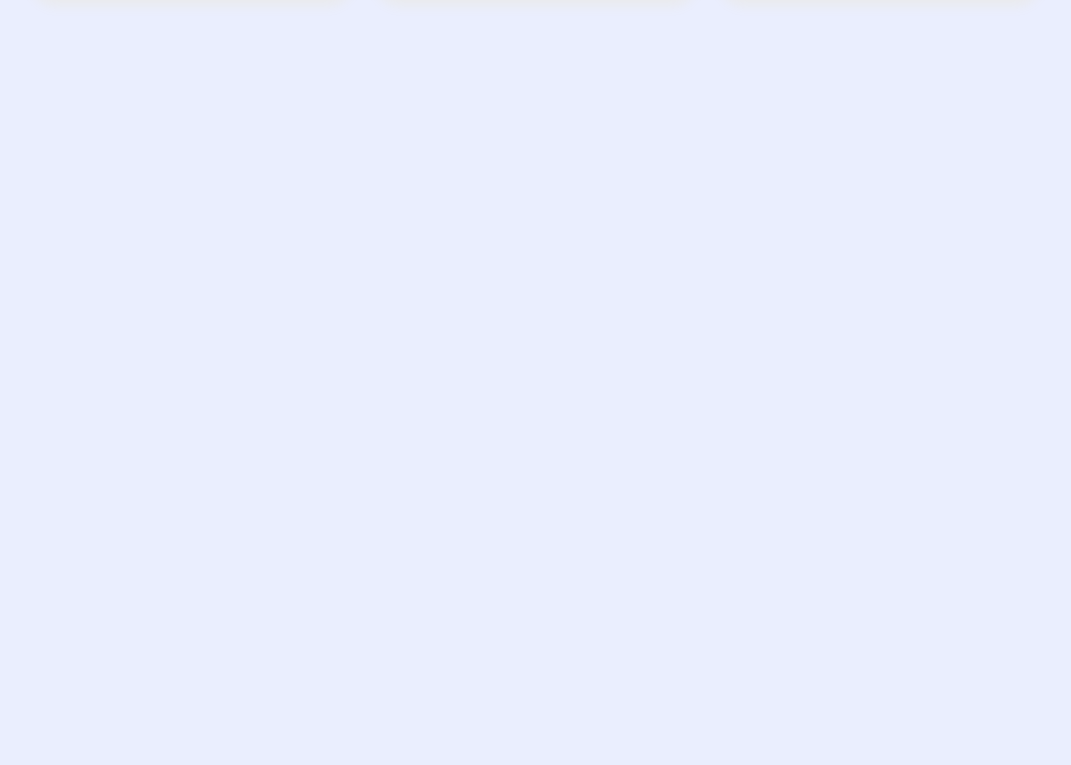
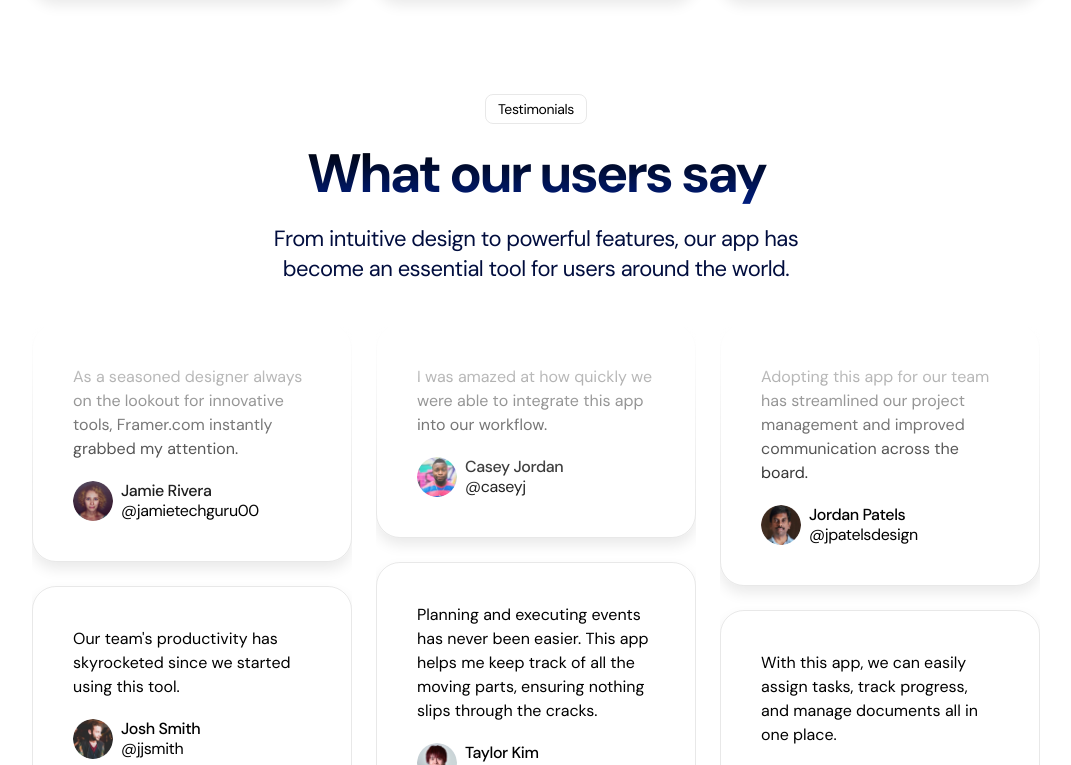
Before and after one commit to ibrohim-developer/landing, a Next.js app: page / in a window 1280 px wide. Shown: the part 3115-3880 px from the top of the page, without its empty margins (104-1175 px from the left). Before the commit the page ends 3209 px from the top, so only its background shows below. Built offline with nearby package versions, Linux system fonts and the light colour scheme.

Commit message:
finished testimonial section

```diff
--- a/src/app/globals.css
+++ b/src/app/globals.css
@@ -31,4 +31,8 @@
   .section-heading{
     @apply max-w-[540px] mx-auto;
   }
+
+  .card{
+    @apply p-10 border border-[#222222]/10 rounded-3xl shadow-[0_7px_14px_#eaeaea] max-w-xs w-full;
+  }
 }
--- a/src/app/page.tsx
+++ b/src/app/page.tsx
@@ -3,6 +3,7 @@ import { Hero } from '@/sections/Hero';
 import { LogoTicker } from '@/sections/LogoTicker';
 import { ProductShowcase } from './../sections/ProductShowcase';
 import { Pricing } from './../sections/Pricing';
+import { Testimonials } from './../sections/Testimonials';
 
 export default function Home() {
   return(
@@ -12,6 +13,7 @@ export default function Home() {
       <LogoTicker />
       <ProductShowcase />
       <Pricing />
+      <Testimonials />
     </>
   );
 }
--- a/src/sections/Pricing.tsx
+++ b/src/sections/Pricing.tsx
@@ -56,7 +56,7 @@ const pricingTiers = [
 export const Pricing = () => {
   return (
     <>
-      <section className="py-24">
+      <section className="py-24 bg-white">
         <div className="container">
           <div className="section-heading">
             <h2 className="section-title">Pricing</h2>
@@ -64,7 +64,7 @@ export const Pricing = () => {
           </div>
           <div className="flex flex-col gap-6 items-center mt-10 lg:flex-row lg:items-end justify-center">
             {pricingTiers.map(({title, monthlyPrice, buttonText, popular, inverse, features}) => (
-              <div className={twMerge("p-10 border border-[#f1f1f1] rounded-3xl shadow-[0_7px_14px_#eaeaea] max-w-xs w-full", inverse === true && 'border-black bg-black text-white')}>
+              <div className={twMerge("p-10 border border-solid border-[#222222]/10 rounded-3xl shadow-[0_7px_14px_#eaeaea] max-w-xs w-full", inverse === true && 'border-black bg-black text-white')}>
                 <div className="flex justify-between">
                   <h3 className={twMerge('text-lg font-bold text-black/50', inverse === true && 'text-white/60')}>{title}</h3>
                   {popular === true && (
--- a/src/sections/Testimonials.tsx
+++ b/src/sections/Testimonials.tsx
@@ -7,6 +7,8 @@ import avatar6 from "@/assets/avatar-6.png";
 import avatar7 from "@/assets/avatar-7.png";
 import avatar8 from "@/assets/avatar-8.png";
 import avatar9 from "@/assets/avatar-9.png";
+import Image from 'next/image';
+import { twMerge } from "tailwind-merge";
 
 const testimonials = [
   {
@@ -65,6 +67,46 @@ const testimonials = [
   },
 ];
 
+const firstColumn = testimonials.slice(0,3);
+const secondColumn = testimonials.slice(3,6);
+const thirdColumn = testimonials.slice(6,9);
+
+const TestimonialsColumn = (props: {className?: string; testimonials: typeof testimonials }) => (
+  <div className={twMerge("flex flex-col gap-6 mt-10 [mask-image:linear-gradient(to_bottom,transparent,black_25%,black_74%,transparent)]", props.className)}>
+    {props.testimonials.map(({text, imageSrc, name, username}) => (
+      <div className="card" key={username}>
+        <div className="">{text}</div>
+        <div className="flex items-center gap-2 mt-5">
+          <Image src={imageSrc} alt={name} width={40} height={40} className="h-10 w-10 rounded-full"/>
+          <div className="flex flex-col">
+            <div className="font-medium tracking-tight leading-5">{name}</div>
+            <div className="leading-5 tracking-tight">{username}</div>
+          </div>
+        </div>
+      </div>
+    ))}
+  </div>
+);
+
 export const Testimonials = () => {
-  return null;
+  return (
+    <section className="bg-white">
+      <div className="container">
+        <div className="section-heading">
+          <div className="flex justify-center">
+            <div className="tag">Testimonials</div>
+          </div>
+          <h2 className="section-title mt-5">What our users say</h2>
+          <p className="section-desc mt-5">
+            From intuitive design to powerful features, our app has become an essential tool for users around the world.
+          </p>
+        </div>
+        <div className="flex justify-center gap-6">
+          <TestimonialsColumn testimonials={firstColumn}/>
+          <TestimonialsColumn testimonials={secondColumn} className="hidden md:flex"/>
+          <TestimonialsColumn testimonials={thirdColumn} className="hidden lg:flex"/>
+        </div>
+      </div>
+    </section>
+  );
 };
```
